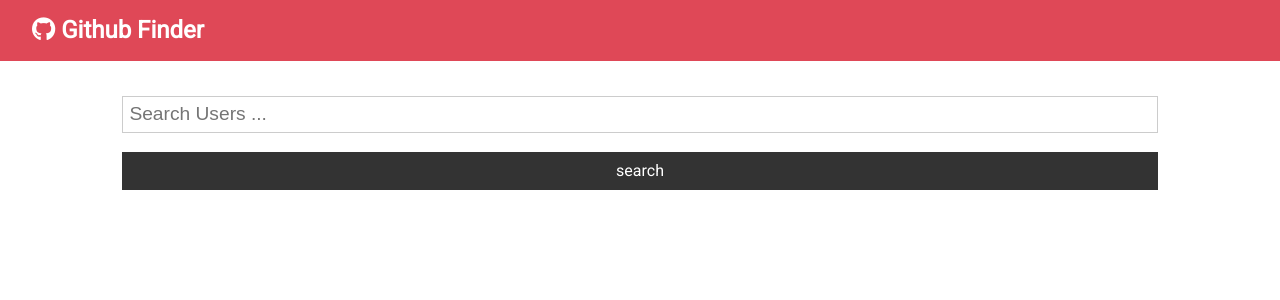
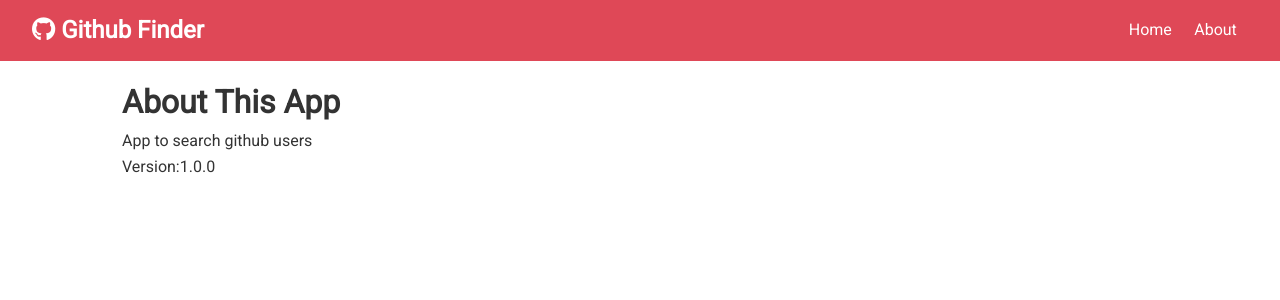
Before and after one commit to younusraza909/GithubFinder-React, a React (Create React App) app: page /about in a window 1280 px wide. Shown: the top 300 px of the page. Built offline with nearby package versions, Linux system fonts and the light colour scheme.

Commit message:
React Router

```diff
--- a/package.json
+++ b/package.json
@@ -9,6 +9,7 @@
     "axios": "^0.19.2",
     "react": "^16.13.1",
     "react-dom": "^16.13.1",
+    "react-router-dom": "^5.2.0",
     "react-scripts": "3.4.1"
   },
   "scripts": {
--- a/src/App.js
+++ b/src/App.js
@@ -1,4 +1,6 @@
-import React from "react";
+import React, { Fragment } from "react";
+import About from "./components/pages/About";
+import { BrowserRouter as Router, Switch, Route } from "react-router-dom";
 import axios from "axios";
 import "./App.css";
 import Navbar from "./components/layout/Navbar";
@@ -47,19 +49,35 @@
 
   render() {
     return (
+      <Router>
         <div className="App">
           <Navbar title="Github Finder" icon="fab fa-github" />
           <div className="container">
             <Alert alert={this.state.alert} />
+            <Switch>
+              <Route
+                exact
+                path="/"
+                render={(props) => (
+                  <Fragment>
                     <Search
                       searchUsers={this.searchUsers}
                       clearUsers={this.clearUsers}
                       showBtn={this.state.users.length > 0 ? true : false}
                       setAlert={this.setAlert}
                     />
-          <Users users={this.state.users} loading={this.state.loading} />
+                    <Users
+                      users={this.state.users}
+                      loading={this.state.loading}
+                    />
+                  </Fragment>
+                )}
+              />
+              <Route exact path="/about" component={About} />
+            </Switch>
           </div>
         </div>
+      </Router>
     );
   }
 }
--- a/src/components/layout/Navbar.js
+++ b/src/components/layout/Navbar.js
@@ -1,5 +1,6 @@
 import React from "react";
 import PropTypes from "prop-types";
+import { Link } from "react-router-dom";
 
 const Navbar = ({ icon, title }) => {
   return (
@@ -7,6 +8,14 @@
       <h1>
         <i className={icon}></i> {title}
       </h1>
+      <ul>
+        <li>
+          <Link to="/">Home</Link>
+        </li>
+        <li>
+          <Link to="/about">About</Link>
+        </li>
+      </ul>
     </nav>
   );
 };
--- /dev/null
+++ b/src/components/pages/About.js
@@ -0,0 +1,13 @@
+import React, { Fragment } from "react";
+
+export const About = () => {
+  return (
+    <Fragment>
+      <h1>About This App</h1>
+      <p>App to search github users</p>
+      <p>Version:1.0.0</p>
+    </Fragment>
+  );
+};
+
+export default About;
```
Also changed, not shown: 1 other file (tests, documents, lock files or other folders). Lines whose indentation alone changed are shown as unchanged.
